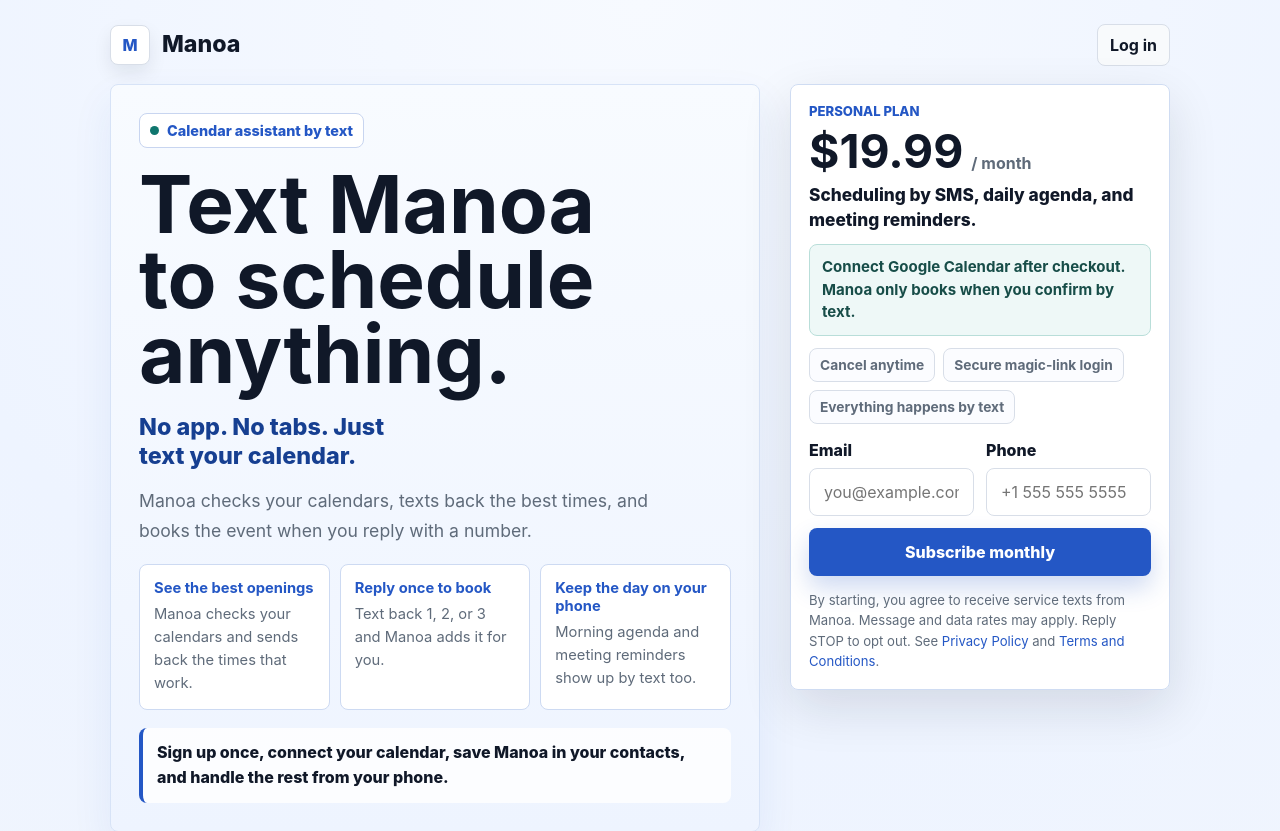
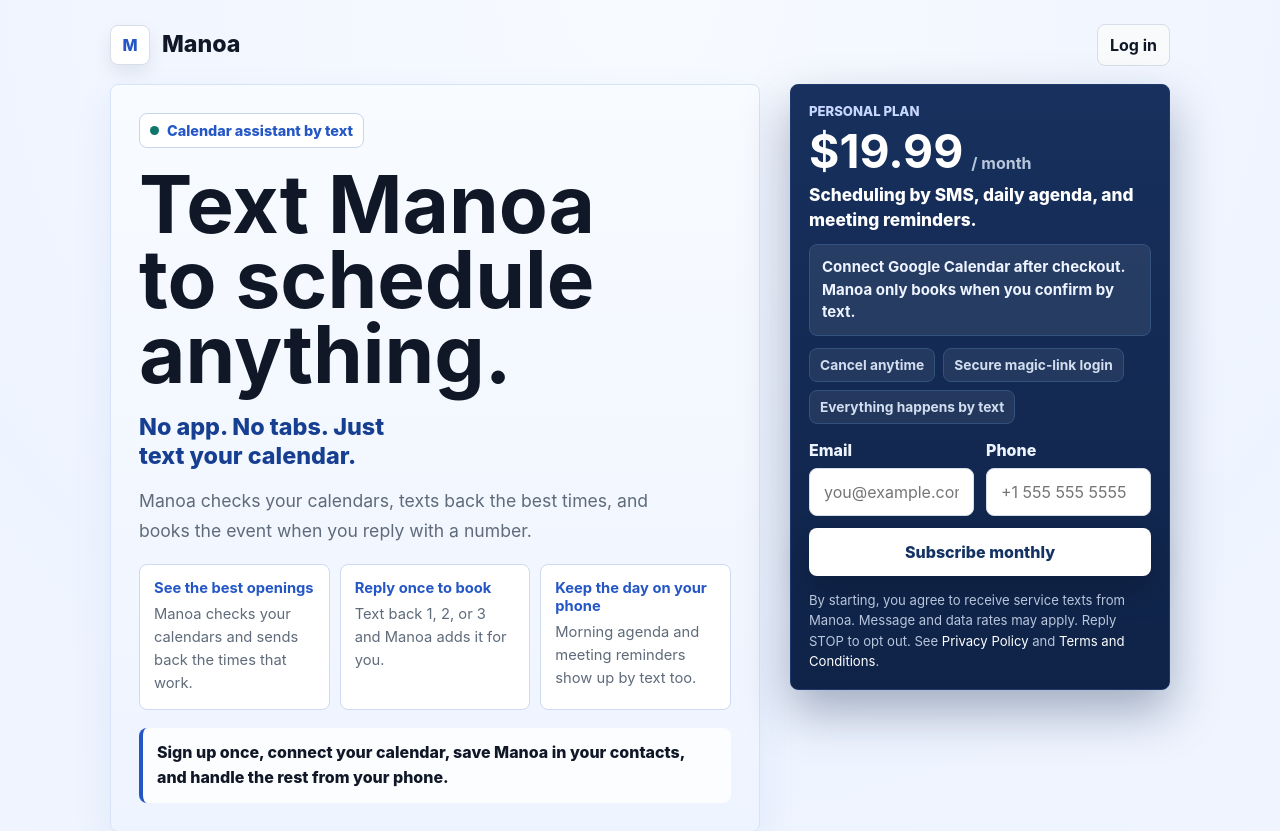
Before and after one commit to justinpiontek/Manoa, a Next.js app: page / in a window 1280 px wide. Shown: the top 831 px of the page. Built offline with nearby package versions, Linux system fonts and the light colour scheme.

Commit message:
Update globals.css

```diff
--- a/app/globals.css
+++ b/app/globals.css
@@ -294,14 +294,16 @@
 
 .signup {
   max-width: 780px;
-  border-color: #cfdcf2;
-  background: rgba(255, 255, 255, 0.96);
+  border: 1px solid #1f396d;
+  background: linear-gradient(180deg, #17305d 0%, #0f2348 100%);
+  color: #ffffff;
+  box-shadow: 0 22px 48px rgba(15, 35, 72, 0.34);
   padding: 18px;
 }
 
 .plan-label {
   margin: 0;
-  color: var(--blue);
+  color: #c7d7ff;
   font-size: 0.82rem;
   font-weight: 850;
   text-transform: uppercase;
@@ -328,7 +330,7 @@
 
 .price span,
 .fine-print {
-  color: var(--muted);
+  color: #b8c6dc;
 }
 
 .price span {
@@ -337,18 +339,18 @@
 
 .plan-line {
   margin: 0;
-  color: var(--ink);
+  color: #ffffff;
   font-size: 1.08rem;
   font-weight: 800;
   line-height: 1.42;
 }
 
 .trust-line {
-  border: 1px solid #b9ded9;
+  border: 1px solid #35527f;
   border-radius: 8px;
   margin: 12px 0 0;
-  background: #eef8f7;
-  color: #174d48;
+  background: rgba(255, 255, 255, 0.08);
+  color: #edf4ff;
   padding: 11px 12px;
   font-size: 0.94rem;
   font-weight: 750;
@@ -363,11 +365,11 @@
 }
 
 .mini-points span {
-  border: 1px solid var(--line);
+  border: 1px solid #34517c;
   border-radius: 8px;
-  background: #fbfcff;
+  background: rgba(255, 255, 255, 0.07);
   padding: 8px 10px;
-  color: var(--muted);
+  color: #d2deef;
   font-size: 0.86rem;
   font-weight: 750;
 }
@@ -384,11 +386,22 @@
   margin-top: 0;
 }
 
+.signup label {
+  color: #eef4ff;
+}
+
 .signup .button {
   grid-column: 1 / -1;
   width: 100%;
   min-width: 0;
   margin-top: 0;
+  background: #ffffff;
+  color: #143364;
+  box-shadow: 0 14px 30px rgba(8, 15, 29, 0.28);
+}
+
+.signup .button:hover {
+  background: #eef4ff;
 }
 
 .field {
@@ -446,6 +459,14 @@
 footer a,
 .legal-back {
   color: var(--blue);
+}
+
+.signup .fine-print {
+  color: #b8c6dc;
+}
+
+.signup .fine-print a {
+  color: #ffffff;
 }
 
 .demo {
```
